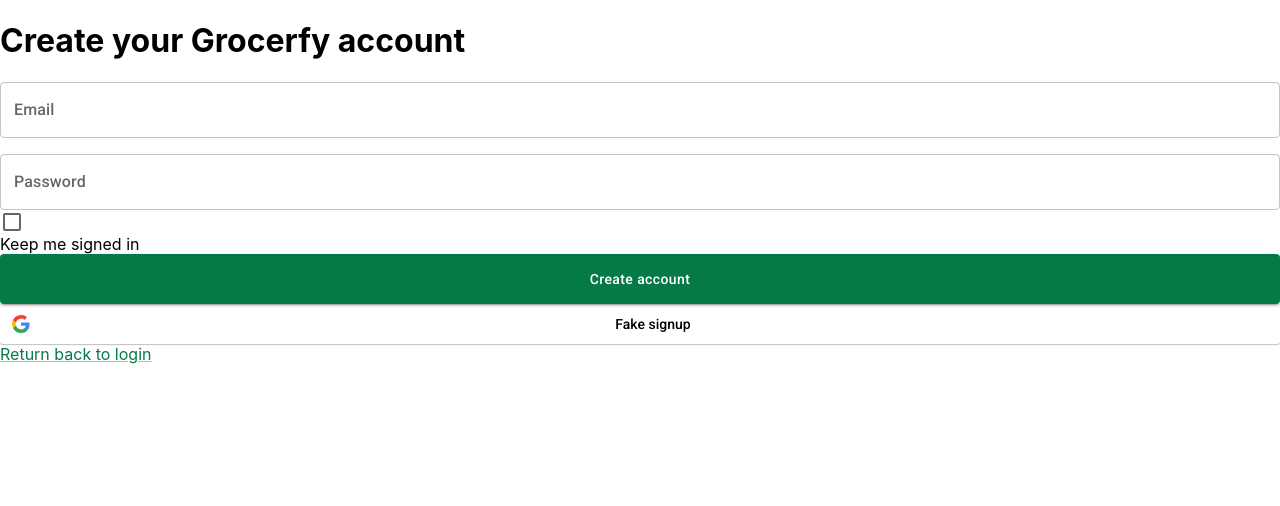
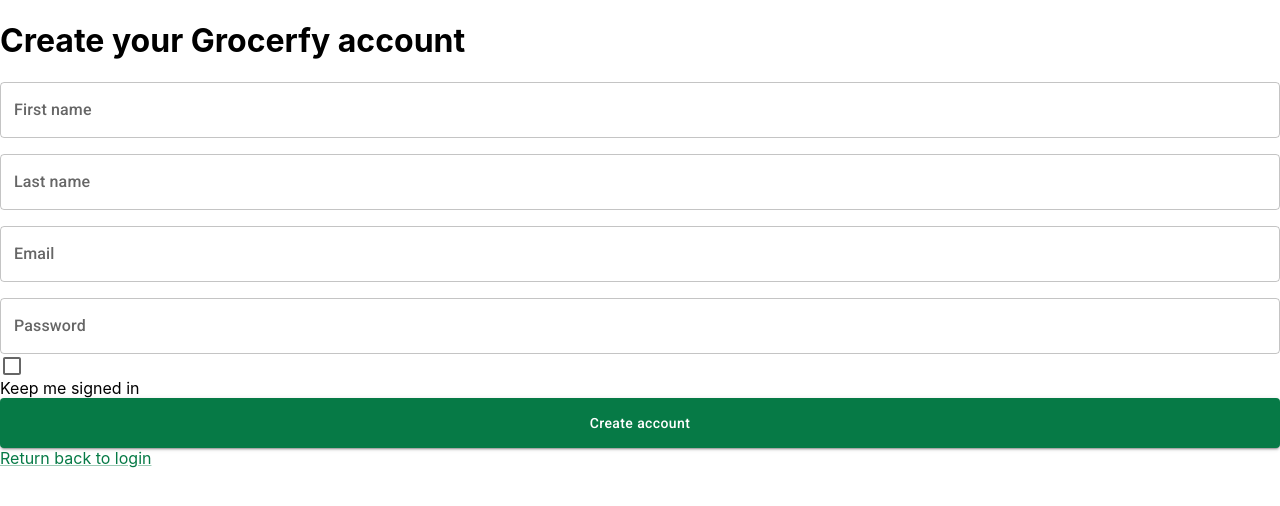
Before and after one commit to fjuren/groceries-webapp, a React (Create React App) app: page /signup in a window 1280 px wide. Shown: the top 506 px of the page. Built offline with nearby package versions, Linux system fonts and the light colour scheme.

Commit message:
Add first and last name to user account on signup

```diff
--- a/src/pages/signup.jsx
+++ b/src/pages/signup.jsx
@@ -3,8 +3,8 @@ import { ThemeProvider } from '@mui/material/styles';
 import theme from '../theme';
 import { Stack, TextField, Link, Button, Checkbox } from '@mui/material';
 import { auth } from '../firebase.config';
-import { createUserWithEmailAndPassword } from 'firebase/auth';
-import { useNavigate } from 'react-router-dom';
+import { createUserWithEmailAndPassword, updateProfile } from 'firebase/auth';
+// import { useNavigate } from 'react-router-dom';
 
 const Signup = () => {
   const handleCheckbox = () => {};
@@ -12,24 +12,38 @@ const Signup = () => {
   // const handleChange = (e) => {
   //   console.log(e.target.value);
   // };
-  let navigation = useNavigate();
+  //   let navigation = useNavigate();
 
   const handleRegularSignup = (e) => {
     e.preventDefault();
     // console.log(e.target[0].value);
     // console.log(e.target[2].value);
     const userLogin = document.getElementById('signup-form');
+    const fname = userLogin['fname-field'].value;
+    const lname = userLogin['lname-field'].value;
     const email = userLogin['email-field'].value;
     const password = userLogin['password-field'].value;
-    console.log(userLogin);
-    console.log(email);
-    console.log(password);
+    console.log(fname);
+    console.log(lname);
+    // console.log(email);
+    // console.log(password);
 
     createUserWithEmailAndPassword(auth, email, password)
-      .then((userCredential) => {
+      .then(async (userCredential) => {
         const user = userCredential.user;
         console.log(user);
-        navigation('/');
+
+        await updateProfile(auth.currentUser, {
+          displayName: fname + ' ' + lname
+        })
+          .then(() => {
+            console.log('Name added!');
+          })
+          .catch((error) => {
+            console.log(error);
+          });
+
+        // navigation('/');
         // authStatus(true);
       })
       .catch((error) => {
@@ -44,8 +58,18 @@ const Signup = () => {
         // console.log(errorCode);
         // console.log(errorMessage);
       });
+    console.log(auth.currentUser);
+
+    // updateProfile(auth.currentUser, {
+    //   displayName: fname + lname
+    // })
+    //   .then(() => {
+    //     console.log('profile name added');
+    //   })
+    //   .catch((error) => {
+    //     console.log(error);
+    //   });
   };
-
   return (
     <div id="container-signup-page">
       <ThemeProvider theme={theme}>
@@ -56,6 +80,20 @@ const Signup = () => {
           <div id="signup-options">
             <form id="signup-form">
               <Stack spacing={2}>
+                <TextField
+                  id="fname-field"
+                  label="First name"
+                  placeholder="Type your first name"
+                  variant="outlined"
+                  // onChange={(e) => handleChange(e)}
+                />
+                <TextField
+                  id="lname-field"
+                  label="Last name"
+                  placeholder="Type your last name"
+                  variant="outlined"
+                  // onChange={(e) => handleChange(e)}
+                />
                 <TextField
                   id="email-field"
                   label="Email"
@@ -89,13 +127,6 @@ const Signup = () => {
                   }}>
                   Create account
                 </Button>
-                <button
-                  id="google-button"
-                  onClick={(e) => {
-                    handleRegularSignup(e);
-                  }}>
-                  Fake signup
-                </button>
               </div>
             </form>
           </div>
```
